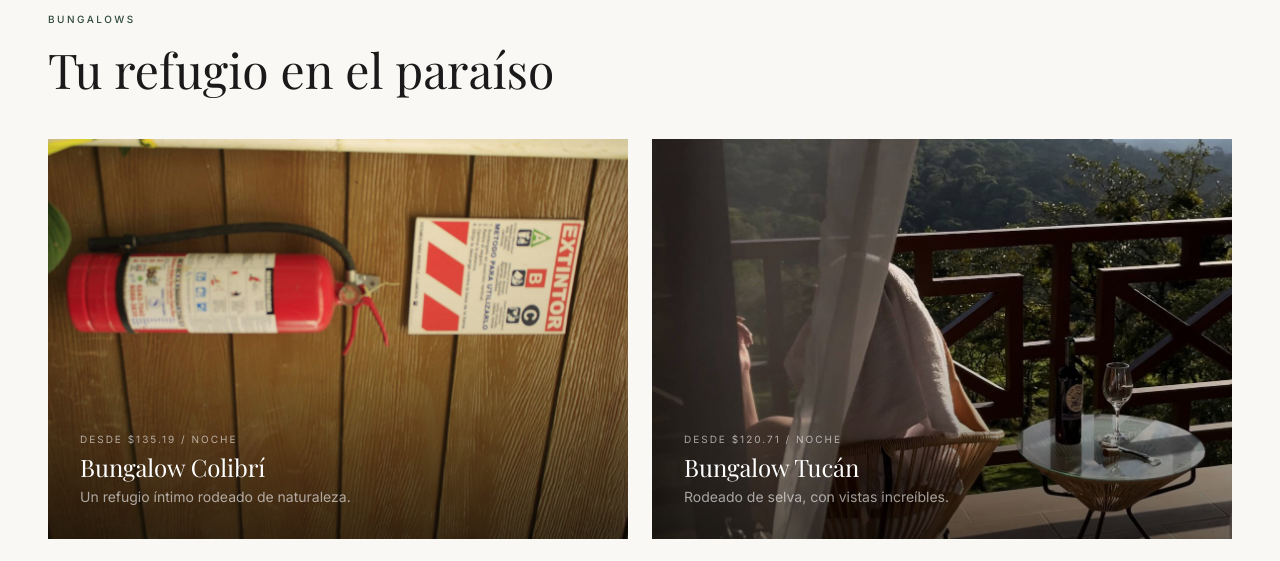
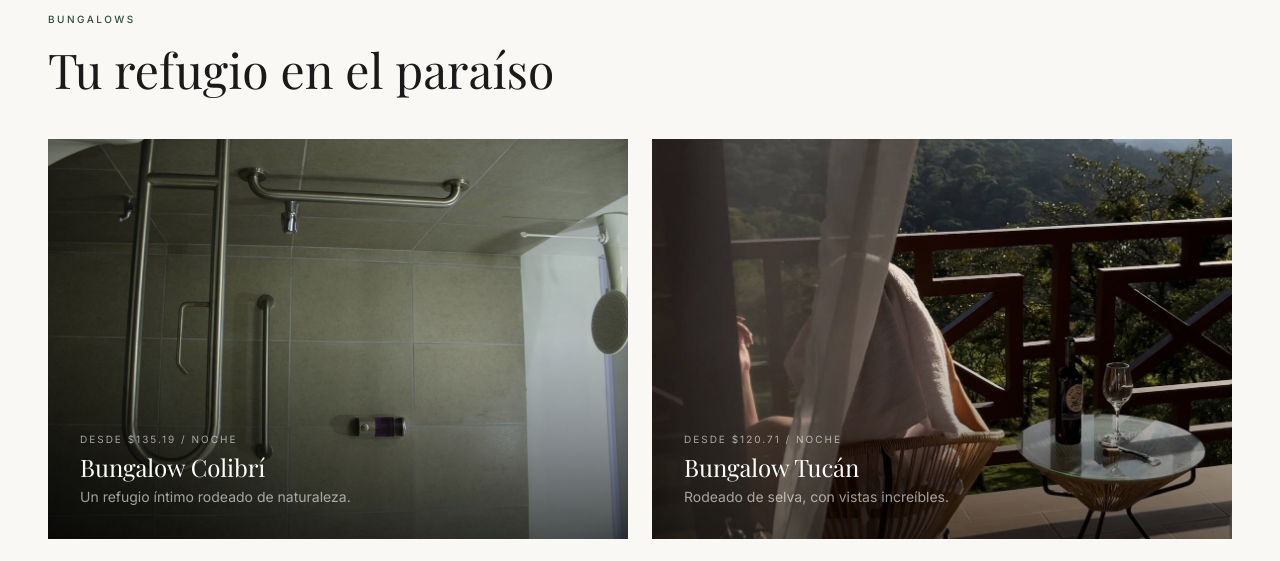
Before and after one commit to chinoloko-web/hotel-numero-1, a Next.js app: page /bungalows in a window 1280 px wide. Shown: the part 900-1461 px from the top of the page. Built offline with nearby package versions, Linux system fonts and the light colour scheme; grey boxes are pictures that could not be loaded; a web font is replaced by a local one.

Commit message:
fix: change colibri cover to MG_3443

```diff
--- a/src/components/Rooms.tsx
+++ b/src/components/Rooms.tsx
@@ -24,7 +24,7 @@ const bungalows: Bungalow[] = [
     long: "Sumérgete en la tranquilidad de este bungalow privado. Rodeado de vegetación exuberante, con todos los detalles cuidados para que tu estancia sea inolvidable.",
     price: "$135.19",
     capacity: "2 adultos",
-    image: "/images/bungalow-colibri/_MG_3454.JPG",
+    image: "/images/bungalow-colibri/_MG_3443.JPG",
     gallery: [
       "/images/bungalow-colibri/_MG_3442.JPG",
       "/images/bungalow-colibri/_MG_3443.JPG",
```
